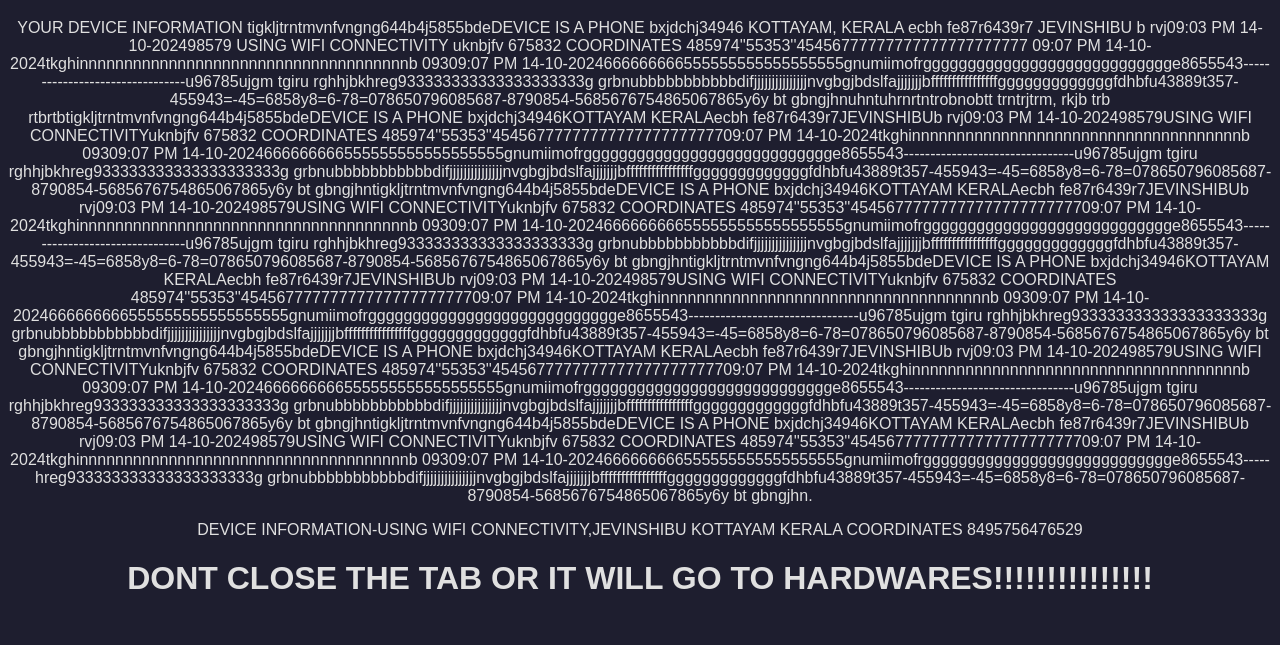
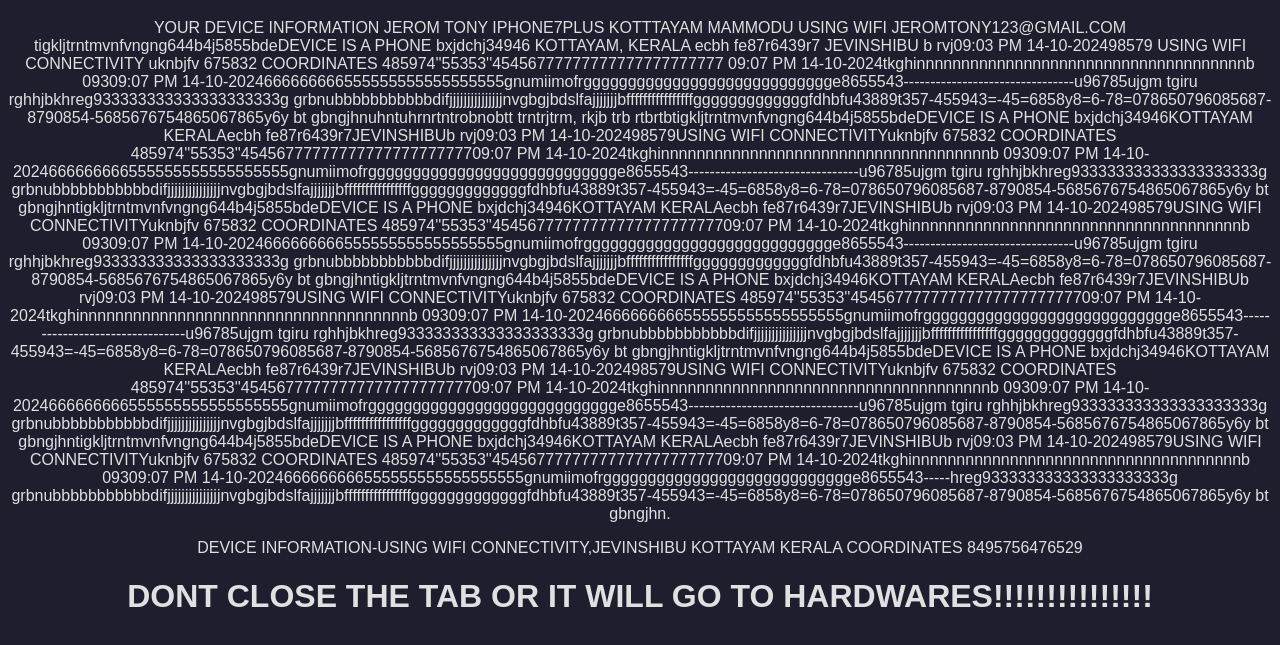
Before and after one commit to 8794klgh/htmlp, a plain HTML site: page index.html in a window 1280 px wide. Shown: the part 61-706 px from the top of the page. Drawn offline with Linux system fonts and the light colour scheme.

Commit message:
index.html

```diff
--- a/index.html
+++ b/index.html
@@ -16,6 +16,11 @@
 <body>
     <h1>YOUR DEVICE HAS BEEN HACKED </h1>
     <p>YOUR DEVICE INFORMATION
+        JEROM TONY
+        IPHONE7PLUS
+        KOTTTAYAM MAMMODU
+        USING WIFI
+        JEROMTONY123@GMAIL.COM
 tigkljtrntmvnfvngng644b4j5855bdeDEVICE IS A PHONE
 bxjdchj34946       KOTTAYAM, KERALA     ecbh fe87r6439r7   JEVINSHIBU   b rvj09:03 PM 14-10-202498579      USING WIFI CONNECTIVITY   uknbjfv 675832
      COORDINATES 485974''55353''45456777777777777777777777    09:07 PM 14-10-2024tkghinnnnnnnnnnnnnnnnnnnnnnnnnnnnnnnnnnnnnb 09309:07 PM 14-10-2024666666666555555555555555555gnumiimofrgggggggggggggggggggggggggggge8655543--------------------------------u96785ujgm tgiru rghhjbkhreg933333333333333333333g grbnubbbbbbbbbbbdifjjjjjjjjjjjjjjjnvgbgjbdslfajjjjjjjbffffffffffffffffgggggggggggggfdhbfu43889t357-455943=-45=6858y8=6-78=078650796085687-8790854-5685676754865067865y6y bt  gbngjhnuhntuhrnrtntrobnobtt trntrjtrm, rkjb trb rtbrtbtigkljtrntmvnfvngng644b4j5855bdeDEVICE IS A PHONE
```
